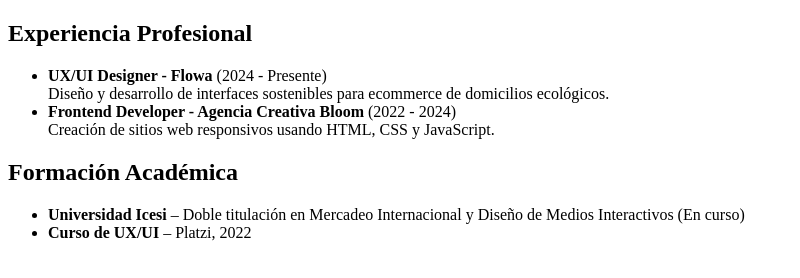
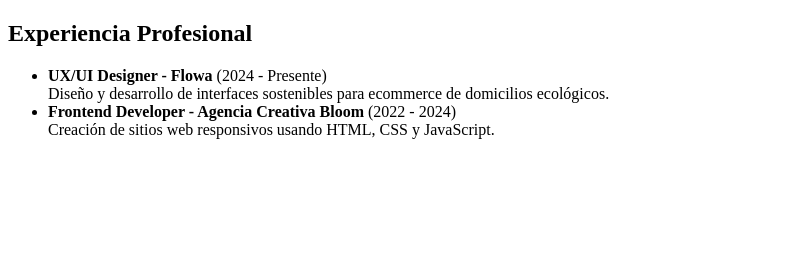
Before and after one commit to ashleybarreiro11/seguimiento9, a plain HTML site: page index.html in a window 1280 px wide. Shown: the whole page, without its empty margins (0-800 px from the left). Drawn offline with Linux system fonts and the light colour scheme.

```diff
--- a/index.html
+++ b/index.html
@@ -14,12 +14,6 @@
       </ul>
     </section>
 
-    <section>
-      <h2>Formación Académica</h2>
-      <ul>
-        <li><strong>Universidad Icesi</strong> – Doble titulación en Mercadeo Internacional y Diseño de Medios Interactivos (En curso)</li>
-        <li><strong>Curso de UX/UI</strong> – Platzi, 2022</li>
-      </ul>
-    </section>
+
 </body>
 </html>
```
